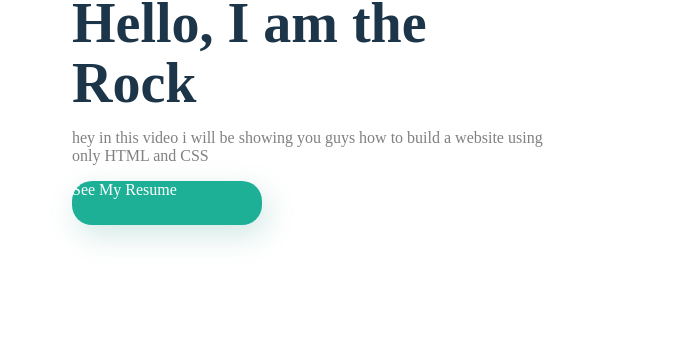
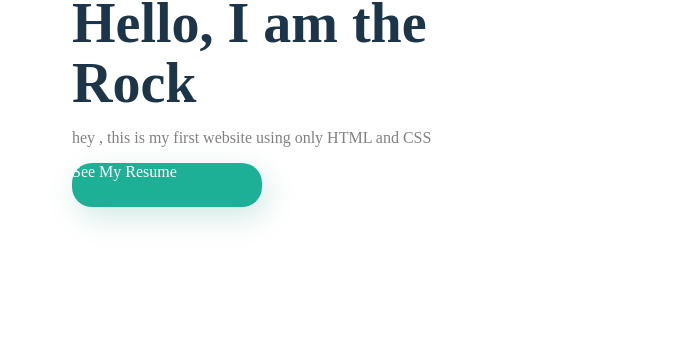
Before and after one commit to n-a-n-d-h-u/Nandhini.github.io, a plain HTML site: page index.html in a window 1280 px wide. Shown: the part 557-896 px from the top of the page, 606-1280 px from the left. Drawn offline with Linux system fonts and the light colour scheme.

Commit message:
Update index.html

```diff
--- a/index.html
+++ b/index.html
@@ -31,7 +31,7 @@
       </div>
       <div class="main-text">
         <h1>Hello, I am the <br>  Rock</h1>
-        <p>hey in this video i will be showing you guys how to build a website using only HTML and CSS</p>
+        <p>hey , this is my first website using only HTML and CSS</p>
         <a href="#" class="resume-btn">See My Resume</a>
       </div>
     </section>
```
